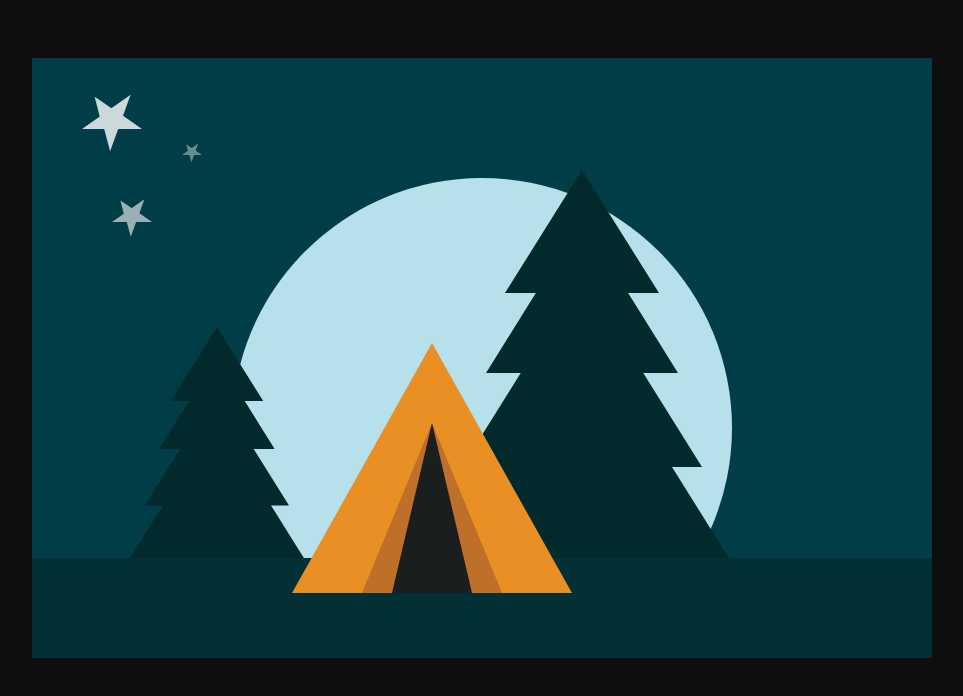
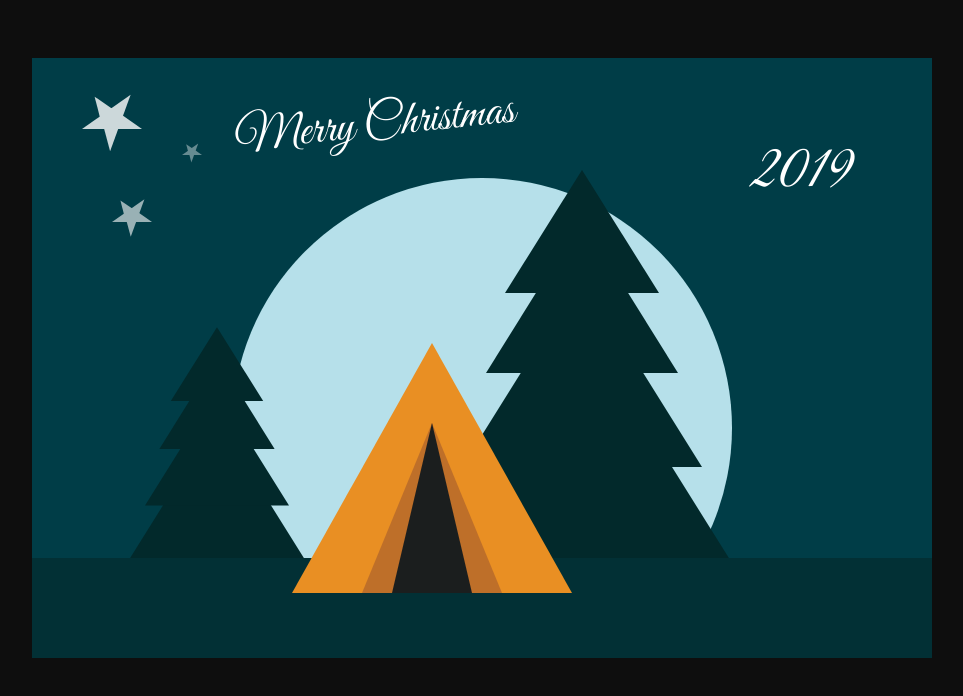
Before and after one commit to dawidgorecki/camp-image, a plain HTML site: page index.html in a window 1280 px wide. Shown: the whole page, without its empty margins (158-1121 px from the left). Drawn offline with Linux system fonts and the light colour scheme.

Commit message:
Added some text

```diff
--- a/css/style.css
+++ b/css/style.css
@@ -194,3 +194,28 @@ body {
     left: 150px;
     top: -200px;
 }
+
+.image__greeting {
+    font-family: 'Great Vibes', cursive;
+    color: #ffffff;
+    position: absolute;
+    left: 200px;
+    top: 20px;
+    font-size: 48px;
+    font-weight: normal;
+    transform-origin: top left;
+    transform: rotate(-6deg);
+    z-index: 7
+}
+
+.image__year {
+    font-family: 'Great Vibes', cursive;
+    color: #ffffff;
+    position: absolute;
+    right: 80px;
+    top: 10px;
+    font-size: 64px;
+    font-weight: normal;
+    transform-origin: top left;
+    z-index: 7
+}
--- a/index.html
+++ b/index.html
@@ -8,10 +8,15 @@
     <title>CSS image - Camp</title>
 
     <link rel="stylesheet" href="css/style.css">
+
+    <!-- fonts -->
+    <link href="https://fonts.googleapis.com/css?family=Great+Vibes&display=swap" rel="stylesheet">
 </head>
 
 <body>
     <main class="image">
+        <h1 class="image__greeting">Merry Christmas</h1>
+        <p class="image__year">2019</p>
         <div class="image__ground"></div>
         <div class="image__moon"></div>
         <div class="image__star image__star--small-1"></div>
```
